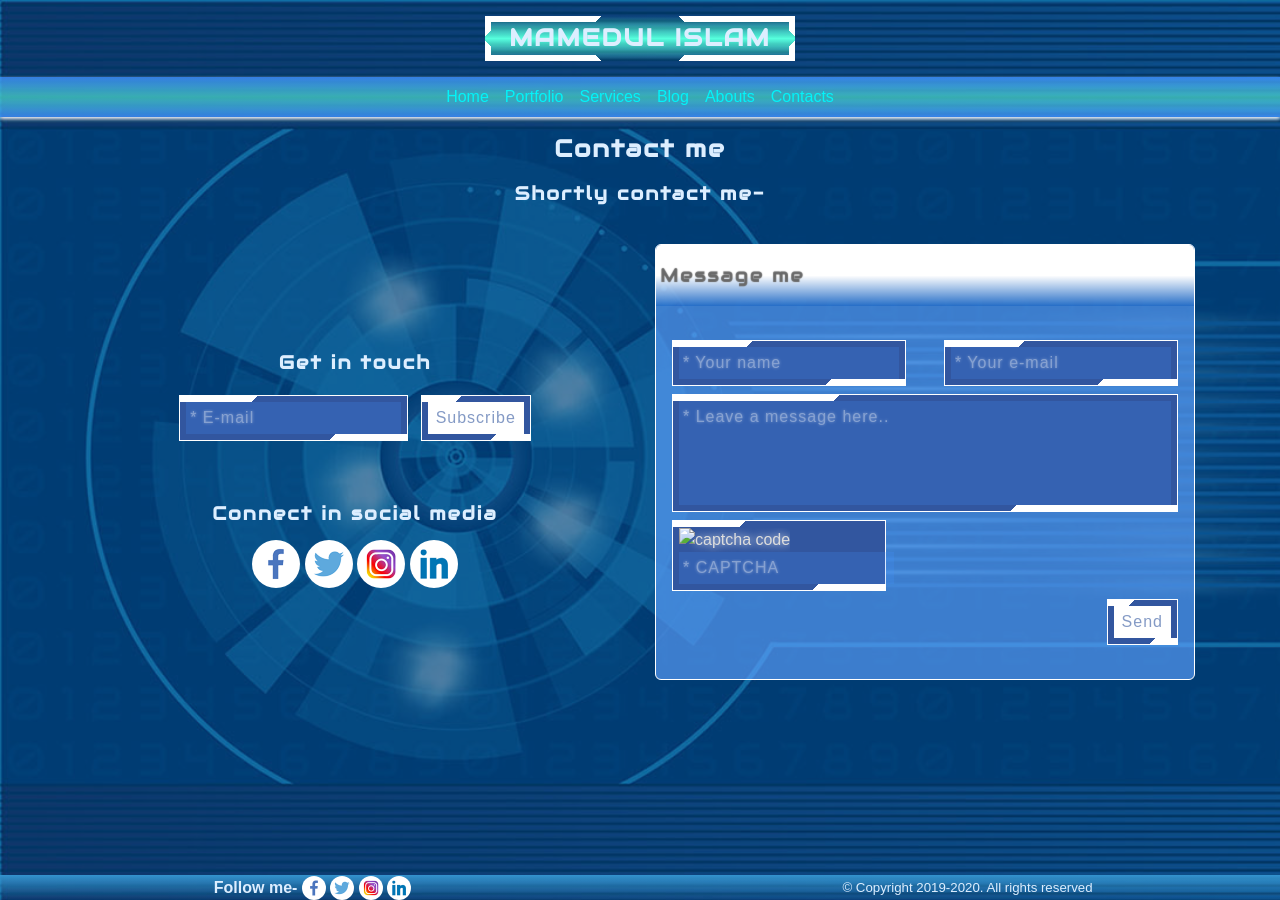
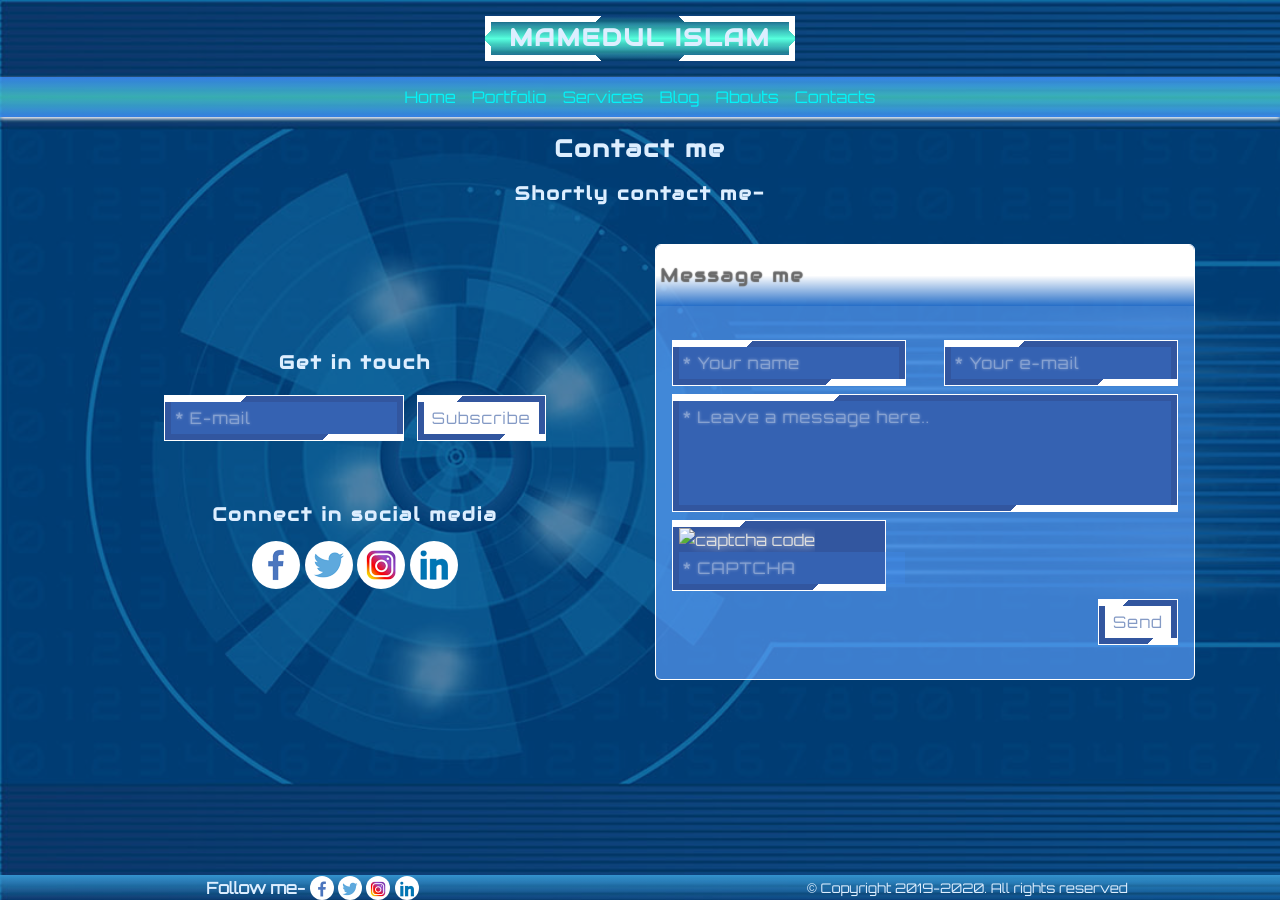
Before and after one commit to mamedul/mamedul.github.io, a Jekyll site: the page built from contacts.md, in a window 1280 px wide. Built offline with Jekyll 4.4.1, drawn with Linux system fonts in a browser that asks for light colours.

Commit message:
Update tech.css

```diff
--- a/assets/css/tech.css
+++ b/assets/css/tech.css
@@ -119,7 +119,7 @@ body{
 	padding: 0px;
 	font-size: 1em;
 	line-height: 1.5em;
-	font-family: 'Bai Jamjuree', sans-serif;
+	font-family: 'Orbitron', sans-serif;
 	color: #ddeeff;
 	background-color: #03114c;
 	background-color: rgba(64, 144, 255, 0.8);
```
